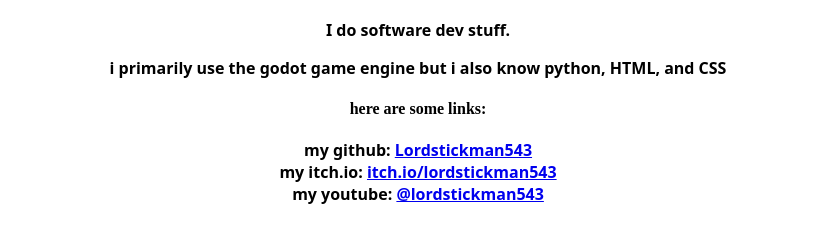
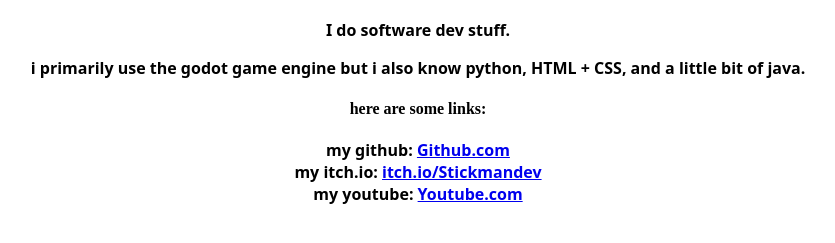
Before and after one commit to lordstickman543/lordstickman543.github.io, a plain HTML site: page index.html in a window 1280 px wide. Shown: the part 61-304 px from the top of the page, without its empty margins (222-1057 px from the left). Drawn offline with Linux system fonts and the light colour scheme.

Commit message:
Update index.html

```diff
--- a/index.html
+++ b/index.html
@@ -3,14 +3,14 @@
 <head>
     <meta charset="UTF-8">
     <meta name="viewport" content="width=device-width, initial-scale=1.0">
-    <title>Lordstickman543</title>
+    <title>My website</title>
      <link rel="stylesheet" href="styles.css">
 </head>
 <body>
     <h1>Welcome to My Website</h1>
     <p>I do software dev stuff.</p>
-    <p>i primarily use the godot game engine but i also know python, HTML, and CSS</p>
+    <p>i primarily use the godot game engine but i also know python, HTML + CSS, and a little bit of java.</p>
     <h4>here are some links:</h4>
-    <p>my github: <a href="https://github.com/Lordstickman543">Lordstickman543</a><br>my itch.io: <a href="https://lordstickman543.itch.io">itch.io/lordstickman543</a><br>my youtube: <a href="https://www.youtube.com/channel/UCcRyPsKTS8DPnG3LflQU_6g">@lordstickman543</a></p>
+    <p>my github: <a href="https://github.com/Lordstickman543">Github.com</a><br>my itch.io: <a href="https://stickmandev.itch.io">itch.io/Stickmandev</a><br>my youtube: <a href="https://www.youtube.com/channel/UCcRyPsKTS8DPnG3LflQU_6g">Youtube.com</a></p>
 </body>
 </html>
```
